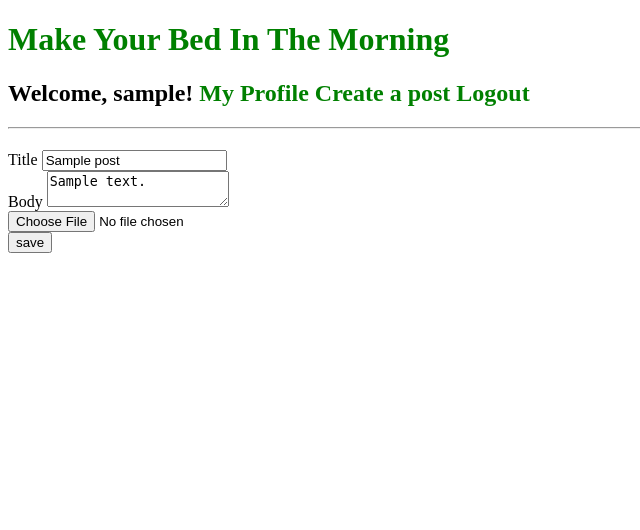
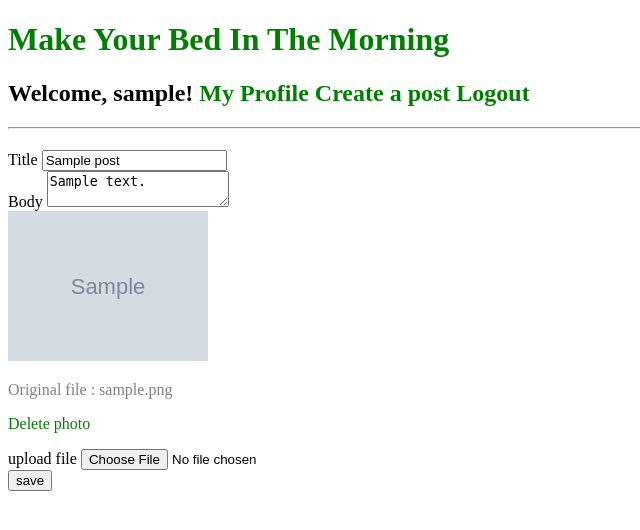
Before and after one commit to kjs29/how-to-make-a-social-media-website, a Django app: page /post/edit/1/ in a window 1280 px wide. Shown: the top 530 px of the page, without its empty margins (0-640 px from the left). Run offline with Django 4.2, Linux system fonts and the light colour scheme; a user stored in the database is signed in; tables that the repository leaves empty hold one stand-in row (values such as "Sample post"); grey boxes marked "Sample" are stand-in pictures.

Commit message:
user uploading post photos and editing photos

```diff
--- a/blog/models.py
+++ b/blog/models.py
@@ -8,6 +8,7 @@ class Post(models.Model):
     user = models.ForeignKey(User, on_delete=models.CASCADE)
     body = models.TextField()
     photo = models.ImageField(null=True, blank=True)
+    original_filename = models.CharField(max_length=255, null=True, blank=True)
     likes = models.ManyToManyField(User, related_name="blog_post", blank=True)
     created_date = models.DateTimeField(auto_now_add=timezone.now)
 
--- a/blog/urls.py
+++ b/blog/urls.py
@@ -8,6 +8,7 @@ urlpatterns = [
     path('post/new/', views.create_view, name='create'),
     path('post/edit/<int:pk>/', views.edit_view, name='edit'),
     path('post/delete/<int:pk>/', views.delete_post_view, name='delete_post'),
+    path('post/delete_photo/<int:pk>/', views.delete_photo_view, name='delete_photo'),
     path('like_post/<pk>', views.like_post_view, name='like_post'),
     path('profile/<int:pk>/', views.profile_view, name='profile'),
     path('profile/<int:pk>/authenticate/', views.authenticate_view, name='authenticate'),
--- a/blog/views.py
+++ b/blog/views.py
@@ -6,7 +6,8 @@ from django.shortcuts import render, redirect, get_object_or_404
 from django.urls import reverse
 from django.contrib import messages
 from django.conf import settings
-import os
+import os, shutil
+
 
 def home(request):
     """Home page view"""
@@ -82,7 +83,7 @@ def create_view(request):
         if request.method == "POST":
             title=request.POST['title']
             body=request.POST['body']
-            file=request.FILES['file']
+            file=request.FILES.get('file')
             folder_path=os.path.join(settings.MEDIA_ROOT, 'images', user.username)
             if not os.path.exists(folder_path):
                 os.mkdir(folder_path)
@@ -91,7 +92,9 @@ def create_view(request):
                     for chunk in file.chunks():
                         f.write(chunk)
                 file_path = os.path.join('images', user.username, title)
-            post = Post(title=title, body=body, user=user, photo=file_path)
+                post = Post(title=title, body=body, user=user, photo=file_path, original_filename=file.name)
+            else:
+                post = Post(title=title, body=body, user=user)
             post.save()
 
             return redirect('detail', pk=post.pk)
@@ -103,18 +106,32 @@ def create_view(request):
 def edit_view(request,pk):
     """Edit post view"""
 
-    post = Post.objects.get(pk=pk)
+    post = get_object_or_404(Post, pk=pk)
     if post.user.pk == request.user.pk:
         if request.method == "POST":
             title = request.POST['title']
             body = request.POST['body']
+            file = request.FILES.get('file')
+            folder_path=os.path.join(settings.MEDIA_ROOT, 'images', post.user.username)
+            if not os.path.exists(folder_path):
+                os.mkdir(folder_path)
+            if file:
+                post.photo.delete()
+                with open(os.path.join(folder_path, title), "wb+") as f:
+                    for chunk in file.chunks():
+                        f.write(chunk)
+                file_path = os.path.join('images', post.user.username, title)
+                post.photo = file_path
+                post.original_filename = file.name
             post.title = title
             post.body = body
+
             post.save()
 
             return redirect('detail', pk=pk)
 
-        return render(request, "edit.html", {'post':post})
+        original_filename = post.original_filename
+        return render(request, "edit.html", {'post':post, 'original_filename':original_filename})
 
     return render(request, "detail.html", {'post':post,})
 
@@ -252,19 +269,34 @@ def delete_comment_view(request, pk_post, pk_comment):
     return redirect('detail', pk=pk_post)
 
 def delete_user_view(request, pk):
-    """Delete user view"""
+    """
+    Delete user view
+    - delete posts, comments, image files uploaded by user
+    """
 
     user = get_object_or_404(User, pk = pk)
     if request.user.pk == user.pk and request.user.is_authenticated:
         user.delete()
+        directory = os.path.join(settings.MEDIA_ROOT, 'images')
+        if user.username in directory:
+            shutil.rmtree(os.path.join(directory, user.username))
 
     return redirect('home', )
 
 def delete_post_view(request, pk):
-    """delete post view"""
+    """Delete post view"""
 
     post = Post.objects.get(pk=pk)
     if request.user == post.user and request.user.is_authenticated:
+        post.photo.delete()
         post.delete()
 
     return redirect('home', )
+
+def delete_photo_view(request, pk):
+    """Delete post photo view"""
+
+    post = get_object_or_404(Post, pk=pk)
+    post.photo.delete()
+
+    return redirect('edit', pk=pk)
--- a/templates/edit.html
+++ b/templates/edit.html
@@ -9,11 +9,17 @@
     <form action="" method="post" enctype="multipart/form-data">{% csrf_token %}
         <label for="title">Title</label>
         <input type="text" name="title" id="title" value="{{post.title}}"><br>
-
         <label for="body">Body</label>
         <textarea type="text" name="body" id="body">{{post.body}}</textarea><br>
-
-        <input type="file" name="file"><br>
+        {% if post.photo %}
+            <img src="{{post.photo.url}}" alt="" style="width: 200px;"><br>
+        {% endif %}
+        {% if post.original_filename %}
+            <p style="color: gray;">Original file : {{ original_filename }}</p>
+            <p><a href="{% url 'delete_photo' post.pk %}">Delete photo</a></p>
+        {% endif %}
+        <label for="file">upload file</label>
+        <input type="file" id="file" name="file" value="{{ original_filename }}"><br>
         <input type="submit" value="save">
     </form>
 {% endblock %}
```
Also changed, not shown: README.md, 1 other file.
